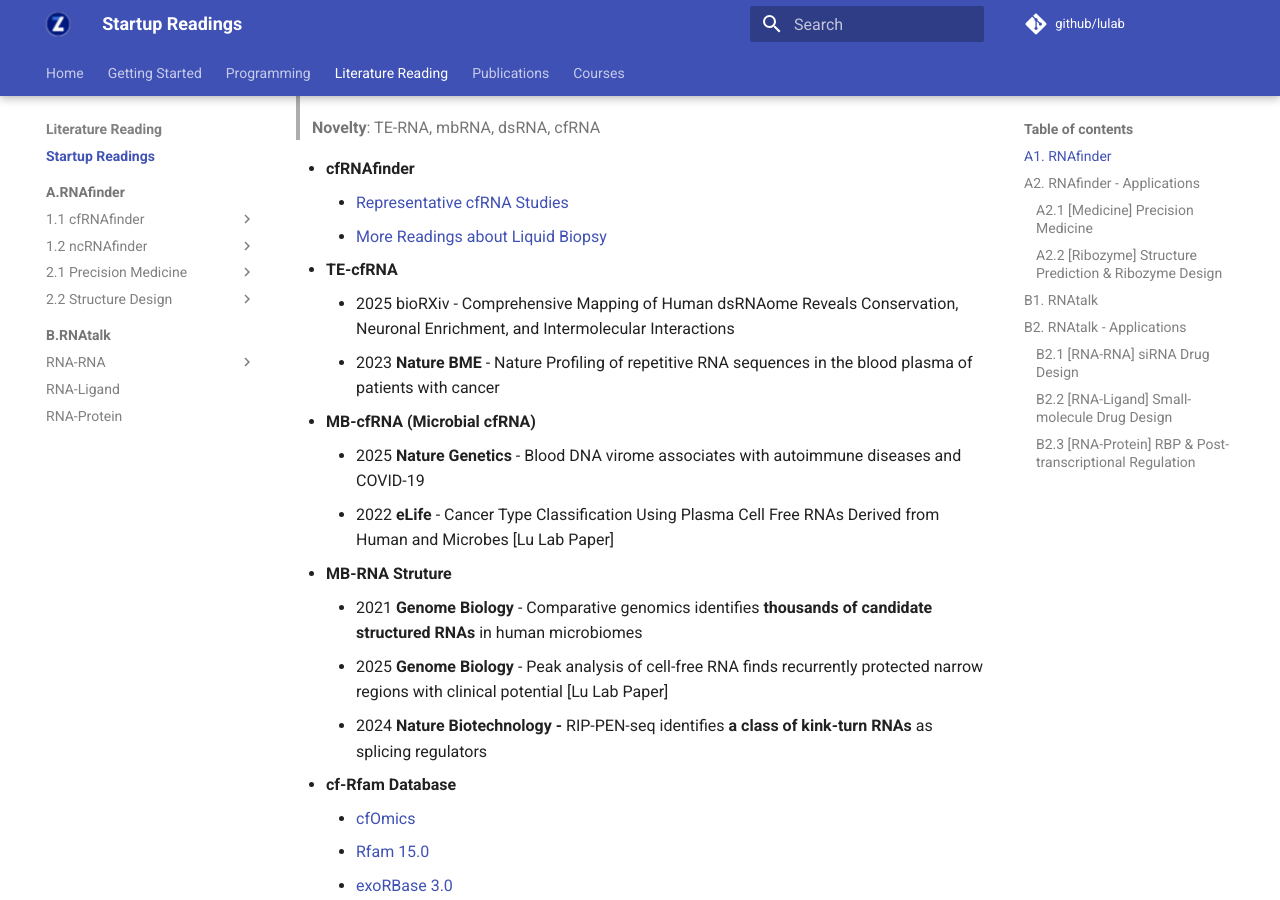
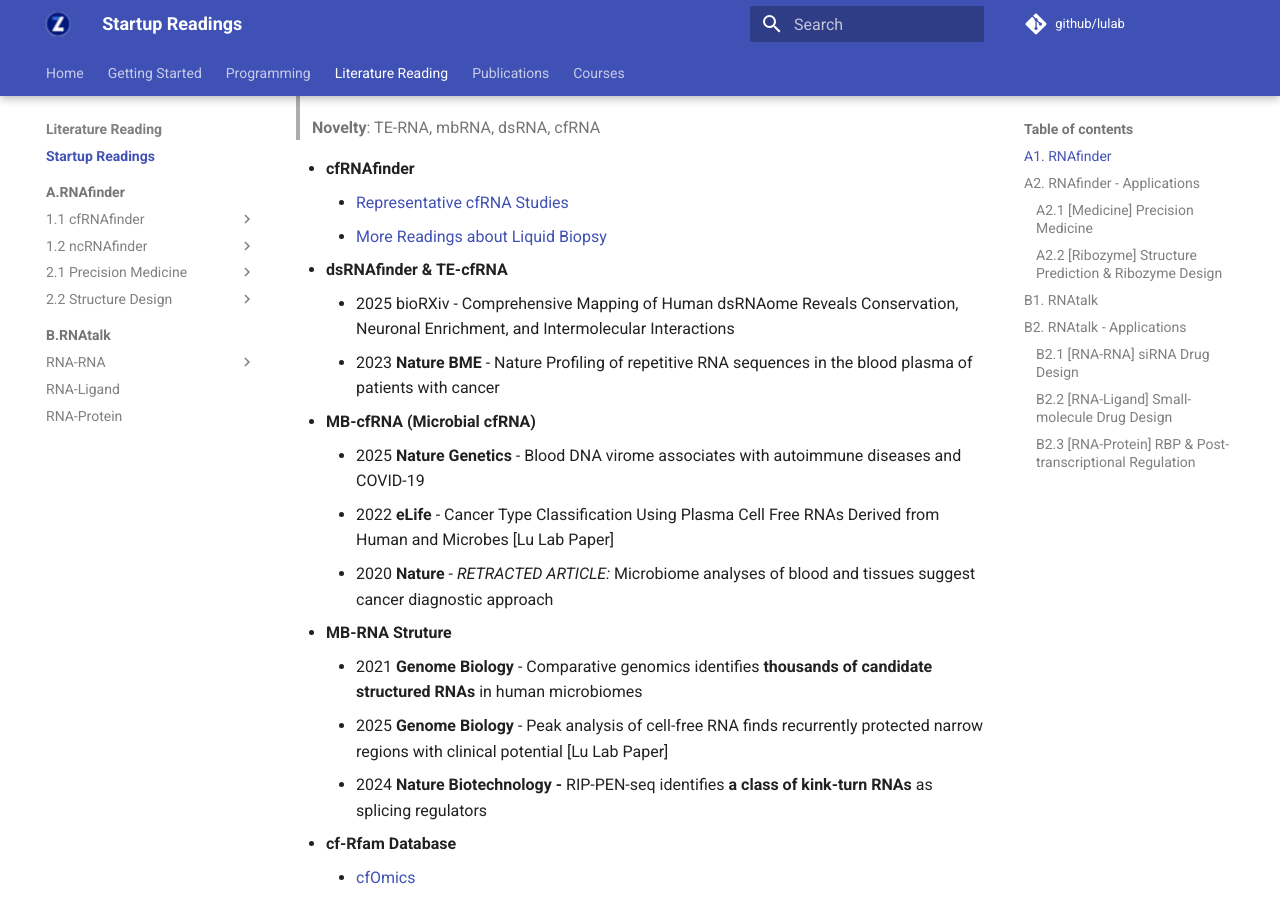
Before and after one commit to lulab/mkdocs, an MkDocs documentation site: the page built from docs/reading/startup.md, in a window 1280 px wide and 900 px high, scrolled down 665 px. Built offline with MkDocs 1.6.1 and Material for MkDocs 9.7.7, drawn with Linux system fonts in a browser that asks for light colours.

Commit message:
Update startup.md

```diff
--- a/docs/reading/startup.md
+++ b/docs/reading/startup.md
@@ -16,12 +16,13 @@
 * **cfRNAfinder**
     * [Representative cfRNA Studies](../A.RNAfinder/1.1%20cfRNAfinder/2.%20cfRNA/#i-representative-cfrna-studies)
     * [More Readings about Liquid Biopsy](../A.RNAfinder/1.1%20cfRNAfinder/)
-* **TE-cfRNA**
+* **dsRNAfinder & TE-cfRNA**
     * 2025 bioRXiv - Comprehensive Mapping of Human dsRNAome Reveals Conservation, Neuronal Enrichment, and Intermolecular Interactions
     * 2023 **Nature BME** - Nature Profiling of repetitive RNA sequences in the blood plasma of patients with cancer
 * **MB-cfRNA (Microbial cfRNA)**
     * 2025 **Nature Genetics** - Blood DNA virome associates with autoimmune diseases and COVID-19
     * 2022 **eLife** - Cancer Type Classification Using Plasma Cell Free RNAs Derived from Human and Microbes  [Lu Lab Paper]
+    * 2020 **Nature** - *RETRACTED ARTICLE:* Microbiome analyses of blood and tissues suggest cancer diagnostic approach
 * **MB-RNA Struture**
     * 2021 **Genome Biology** - Comparative genomics identifies **thousands of candidate structured RNAs** in human microbiomes
     * 2025 **Genome Biology** - Peak analysis of cell-free RNA finds recurrently protected narrow regions with clinical potential [Lu Lab Paper]
```
